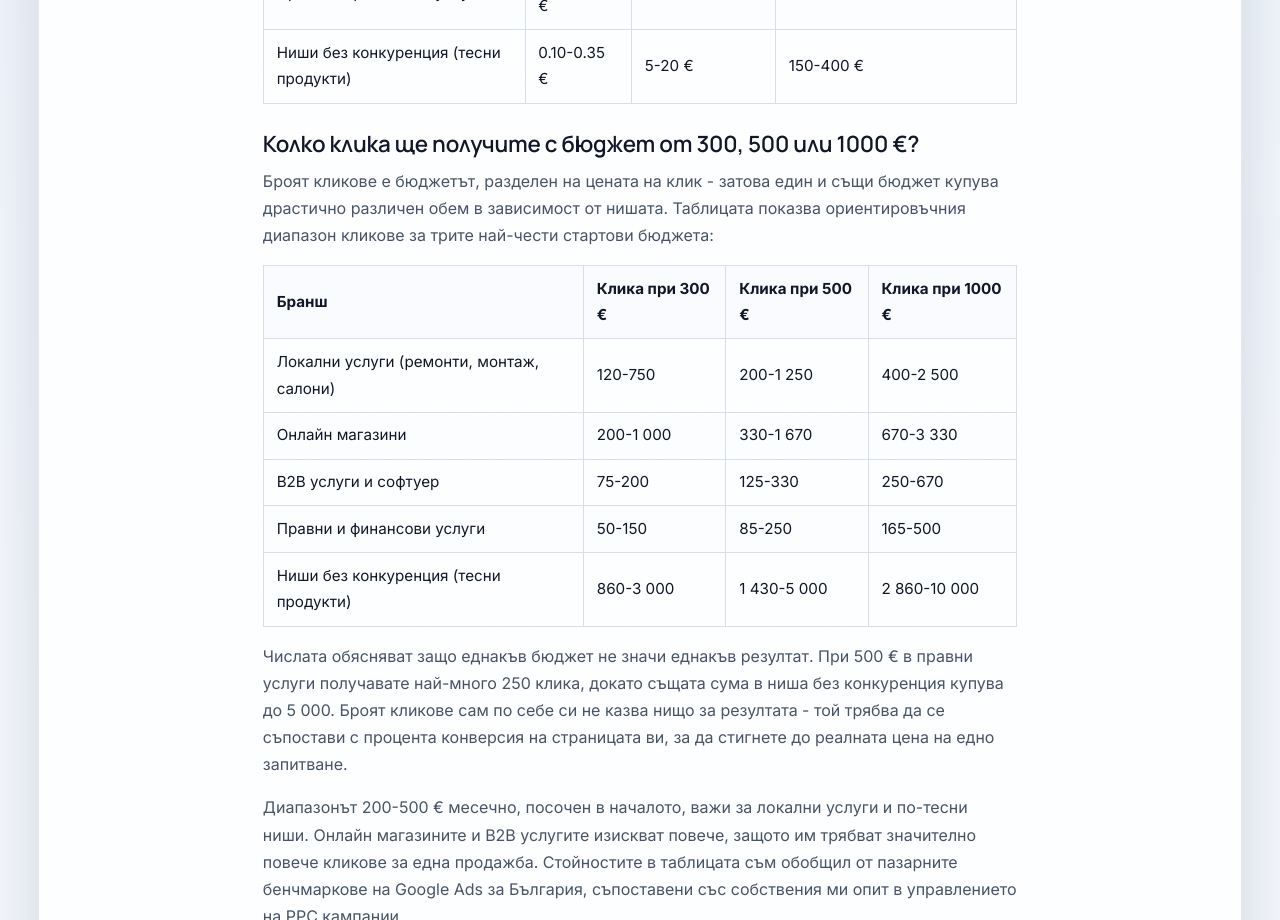
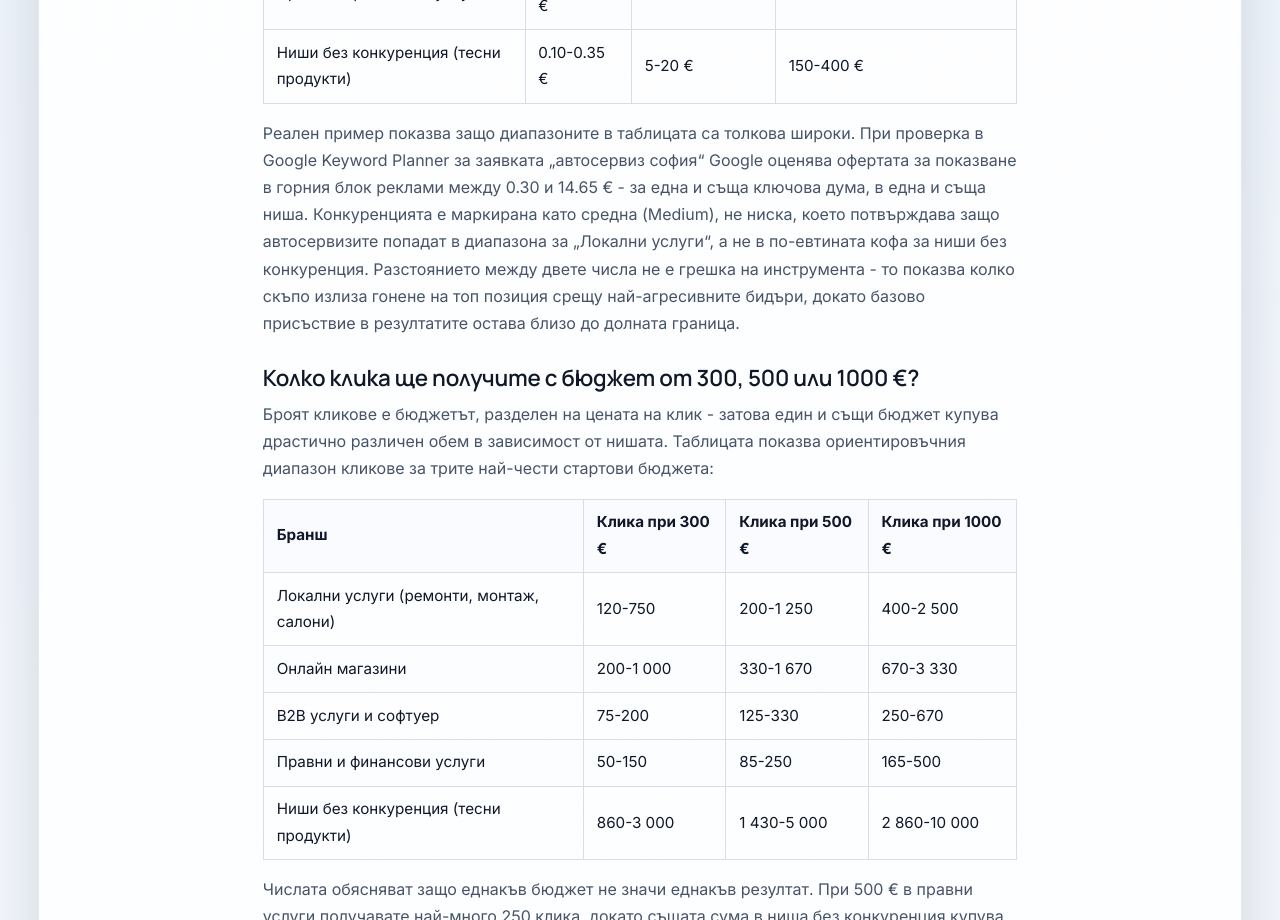
Before and after one commit to inweblife/inweblife, a Next.js app: page /kolko-struva-reklama-v-google in a window 1280 px wide. Shown: the part 3680-4600 px from the top of the page. Built offline with nearby package versions, Linux system fonts and the light colour scheme; no server answers.

Commit message:
Update kolko-struva-reklama-v-google.js

```diff
--- a/pages/kolko-struva-reklama-v-google.js
+++ b/pages/kolko-struva-reklama-v-google.js
@@ -270,6 +270,18 @@ const KolkoStruvaReklamaVGoogle = () => {
                 </tbody>
               </table>
             </div>
+            <p>
+              Реален пример показва защо диапазоните в таблицата са толкова широки. При
+              проверка в Google Keyword Planner за заявката &bdquo;автосервиз софия&ldquo;
+              Google оценява офертата за показване в горния блок реклами между 0.30 и 14.65 €
+              - за една и съща ключова дума, в една и съща ниша. Конкуренцията е маркирана
+              като средна (Medium), не ниска, което потвърждава защо автосервизите попадат в
+              диапазона за &bdquo;Локални услуги&ldquo;, а не в по-евтината кофа за ниши без
+              конкуренция. Разстоянието между двете числа не е грешка на инструмента - то
+              показва колко скъпо излиза гонене на топ позиция срещу най-агресивните бидъри,
+              докато базово присъствие в резултатите остава близо до долната граница.
+            </p>
+
             <h3>Колко клика ще получите с бюджет от 300, 500 или 1000 €?</h3>
             <p>
               Броят кликове е бюджетът, разделен на цената на клик - затова един и същи бюджет
```
